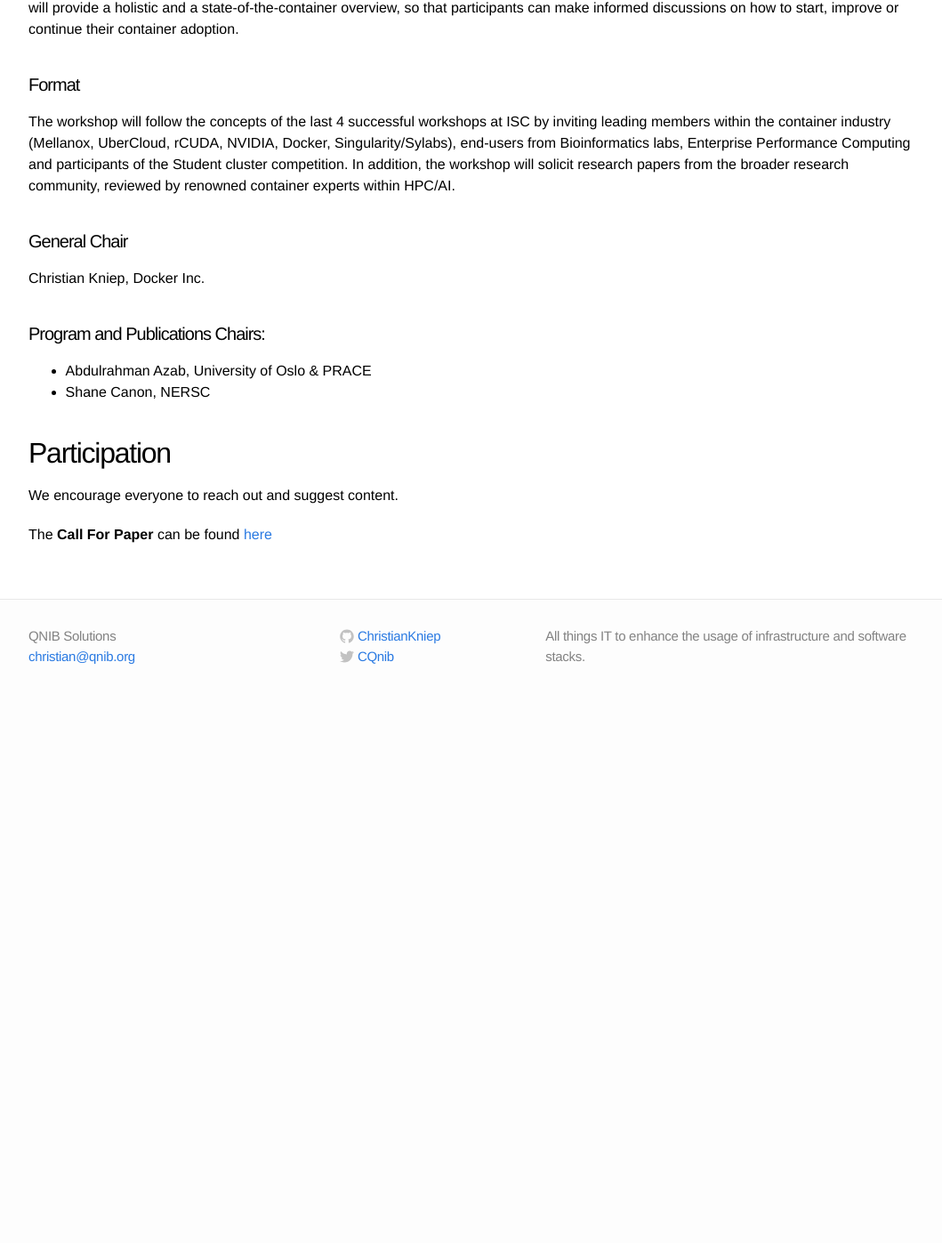
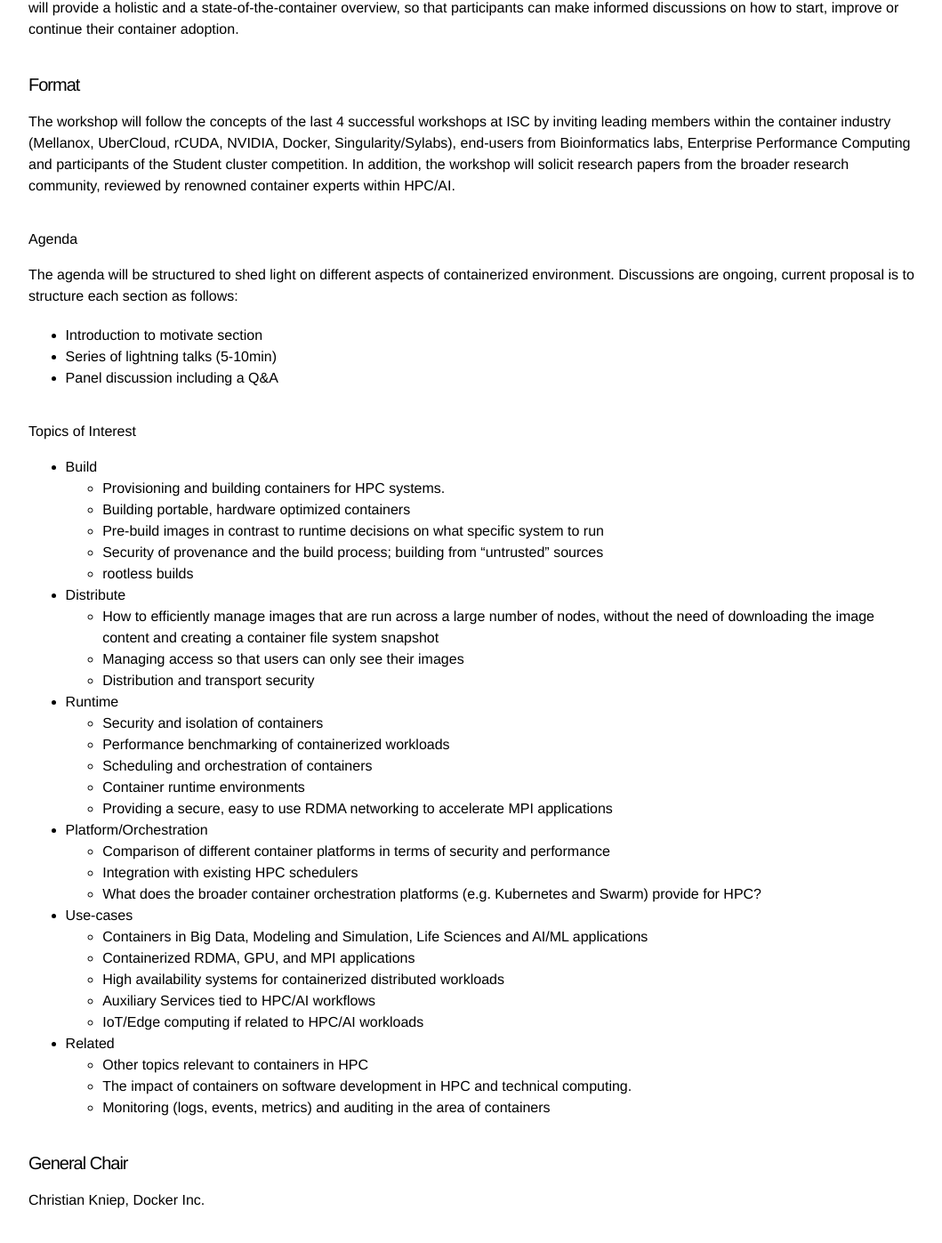
Before and after one commit to ChristianKniep/QNIBIncBlog, a Jekyll site: the page built from iscworkshop19.md, in a window 1280 px wide and 1400 px high, scrolled down 753 px. Shown: the top 1397 px of the window at 89% size, without its empty margins (108-1167 px from the left). Built offline with Jekyll 4.4.1, drawn with Linux system fonts in a browser that asks for light colours; Markdown is read by kramdown in place of the engine named in the settings; before the commit the page ends 1547 px from its top, so only the background shows below that.

Commit message:
adjust Agenda and dates

```diff
--- a/iscworkshop19.md
+++ b/iscworkshop19.md
@@ -42,6 +42,49 @@ By dissecting the different layers within the container ecosystem (runtime, supe
 The workshop will follow the concepts of the last 4 successful workshops at ISC by inviting leading members within the container industry (Mellanox, UberCloud, rCUDA, NVIDIA, Docker, Singularity/Sylabs), end-users from Bioinformatics labs, Enterprise Performance Computing and participants of the Student cluster competition.
 In addition, the workshop will solicit research papers from the broader research community, reviewed by renowned container experts within HPC/AI.
 
+##### Agenda
+
+The agenda will be structured to shed light on different aspects of containerized environment.
+Discussions are ongoing, current proposal is to structure each section as follows:
+
+* Introduction to motivate section
+* Series of lightning talks (5-10min)
+* Panel discussion including a Q&A
+
+##### Topics of Interest
+
+* Build
+   * Provisioning and building containers for HPC systems.
+   * Building portable, hardware optimized containers
+   * Pre-build images in contrast to runtime decisions on what specific system to run
+   * Security of provenance and the build process; building from “untrusted” sources
+   * rootless builds
+* Distribute
+   * How to efficiently manage images that are run across a large number of nodes, without the need of downloading the image content and creating a container file system snapshot
+   * Managing access so that users can only see their images
+   * Distribution and transport security
+* Runtime
+   * Security and isolation of containers
+   * Performance benchmarking of containerized workloads
+   * Scheduling and orchestration of containers
+   * Container runtime environments
+   * Providing a secure, easy to use RDMA networking to accelerate MPI applications
+* Platform/Orchestration
+   * Comparison of different container platforms in terms of security and performance
+   * Integration with existing HPC schedulers
+   * What does the broader container orchestration platforms  (e.g. Kubernetes and Swarm) provide for HPC?
+* Use-cases
+   * Containers in Big Data, Modeling and Simulation, Life Sciences and AI/ML applications
+   * Containerized RDMA, GPU, and MPI applications
+   * High availability systems for containerized distributed workloads
+   * Auxiliary Services tied to HPC/AI workflows
+   * IoT/Edge computing if related to HPC/AI workloads
+* Related
+   * Other topics relevant to containers in HPC
+   * The impact of containers on software development in HPC and technical computing.
+   * Monitoring (logs, events, metrics) and auditing in the area of containers
+
+
 #### General Chair
 Christian Kniep, Docker Inc.
 
```
Also changed, not shown: _includes/cfp-isc19.md (+3 -1 lines).
